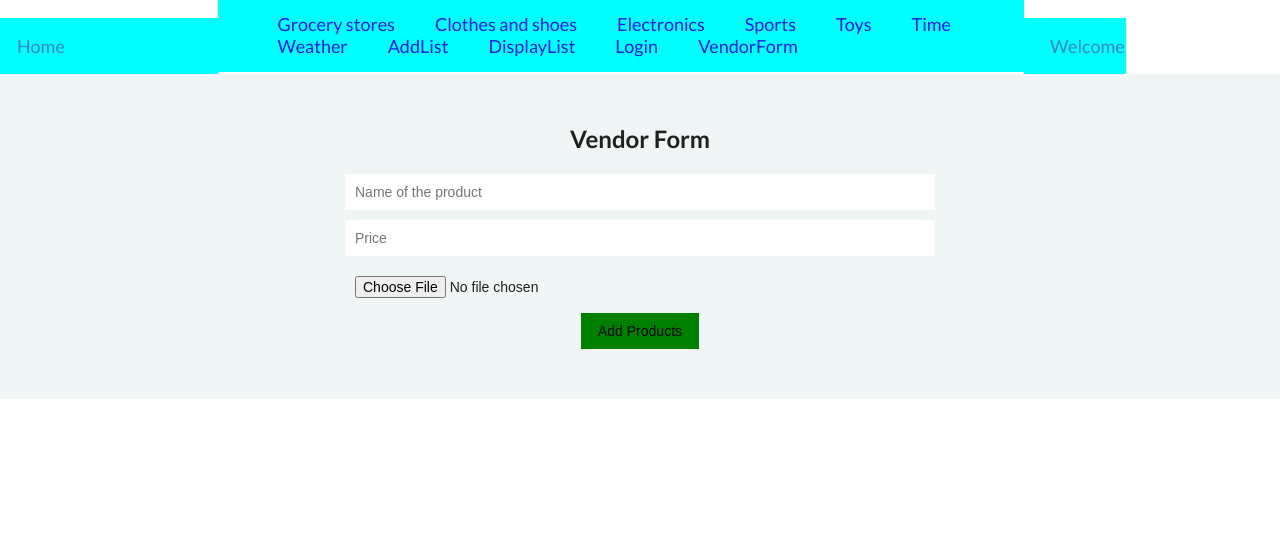
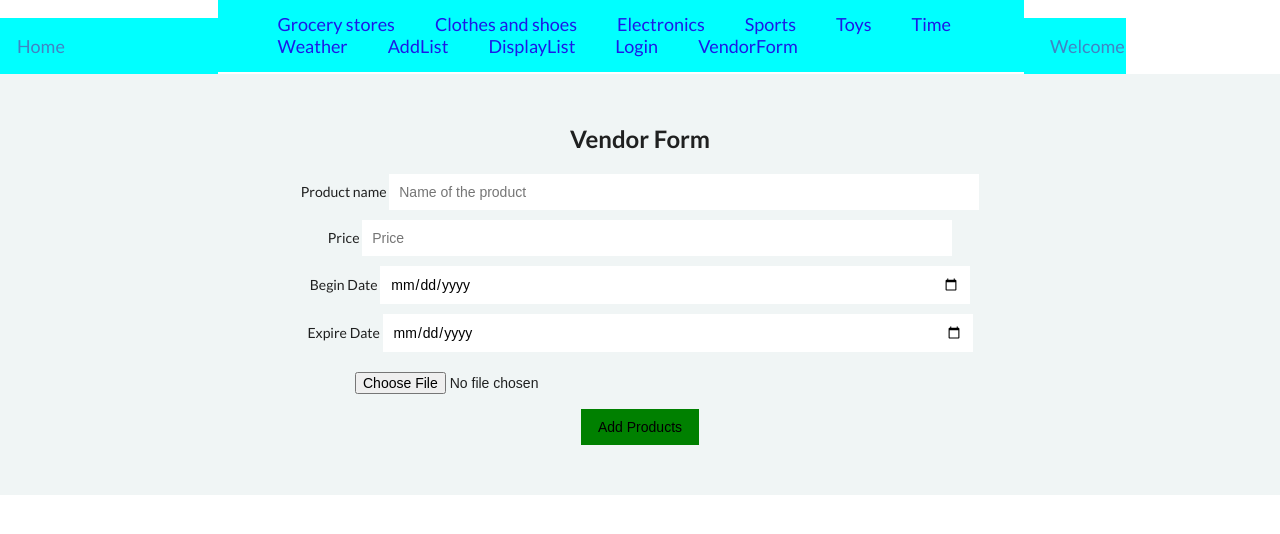
Before and after one commit to goldenvis/MiniMart, a React (Create React App) app in the folder frontend/: page /vendorform in a window 1280 px wide. Shown: the top 534 px of the page. Built offline with nearby package versions, Linux system fonts and the light colour scheme.

Commit message:
added vendor form
Added vendor form

```diff
--- a/frontend/src/components/vendorform.js
+++ b/frontend/src/components/vendorform.js
@@ -8,13 +8,17 @@ class VendorForm extends Component {
         name: '',
         price: '',
         selectedFile: null,
-        filename: ''
+        filename: '',
+        startdate: '',
+        enddate: '',
     }
 
     handleChange = (event) => {
         this.setState({
             name: document.getElementById('name').value,
-            price: document.getElementById('price').value
+            price: document.getElementById('price').value,
+            startdate: document.getElementById('startdate').value,
+            enddate: document.getElementById('enddate').value,
         })
     }
 
@@ -37,6 +41,9 @@ class VendorForm extends Component {
         formData.append('price', this.state.price);
         formData.append('filename', this.state.filename);
         formData.append('file', this.state.selectedFile);
+        console.log(formData);
+        console.log(this.state.name);
+        console.log(this.state.startdate);
 
         const config = {
             headers: { 'content-type': 'multipart/form-data' }
@@ -55,6 +62,7 @@ class VendorForm extends Component {
             <div className="formDiv">
                 <h2>Vendor Form</h2>
                 <form encType="multipart/form">
+                <label>Product name </label>
                     <input
                         type="text"
                         name="name"
@@ -63,12 +71,31 @@ class VendorForm extends Component {
                         onChange={this.handleChange}
                     />
                     <br/>
+                    <label>Price </label>
                     <input
                         type="number"
                         name="price"
                         id="price"
                         placeholder="Price"
                         onChange={this.handleChange}
+                    />
+                    <br/>
+                    <label>Begin Date </label>
+                    <input
+                    type="date"
+                    name="startdate"
+                    placeholder="dd-mm-yyyy"
+                    id="startdate"
+                    onChange={this.handleChange}
+                    />
+                    <br/>
+                    <label>Expire Date </label>
+                    <input
+                    type="date"
+                    name="enddate"
+                    placeholder="dd-mm-yyyy"
+                    id="enddate"
+                    onChange={this.handleChange}
                     />
                     <br/>
                     <input
```
Also changed, not shown: 1 other file (tests, documents, lock files or other folders).
